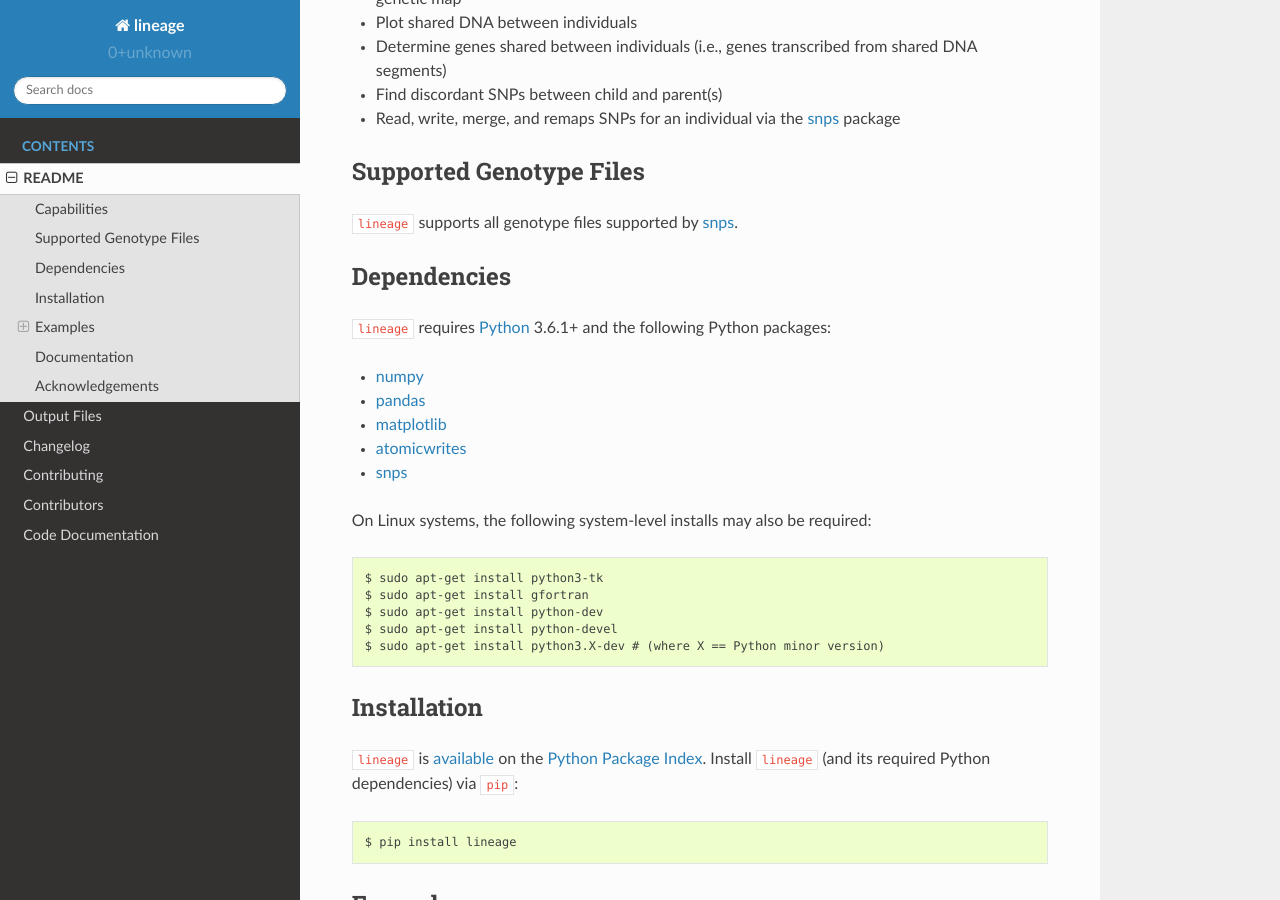
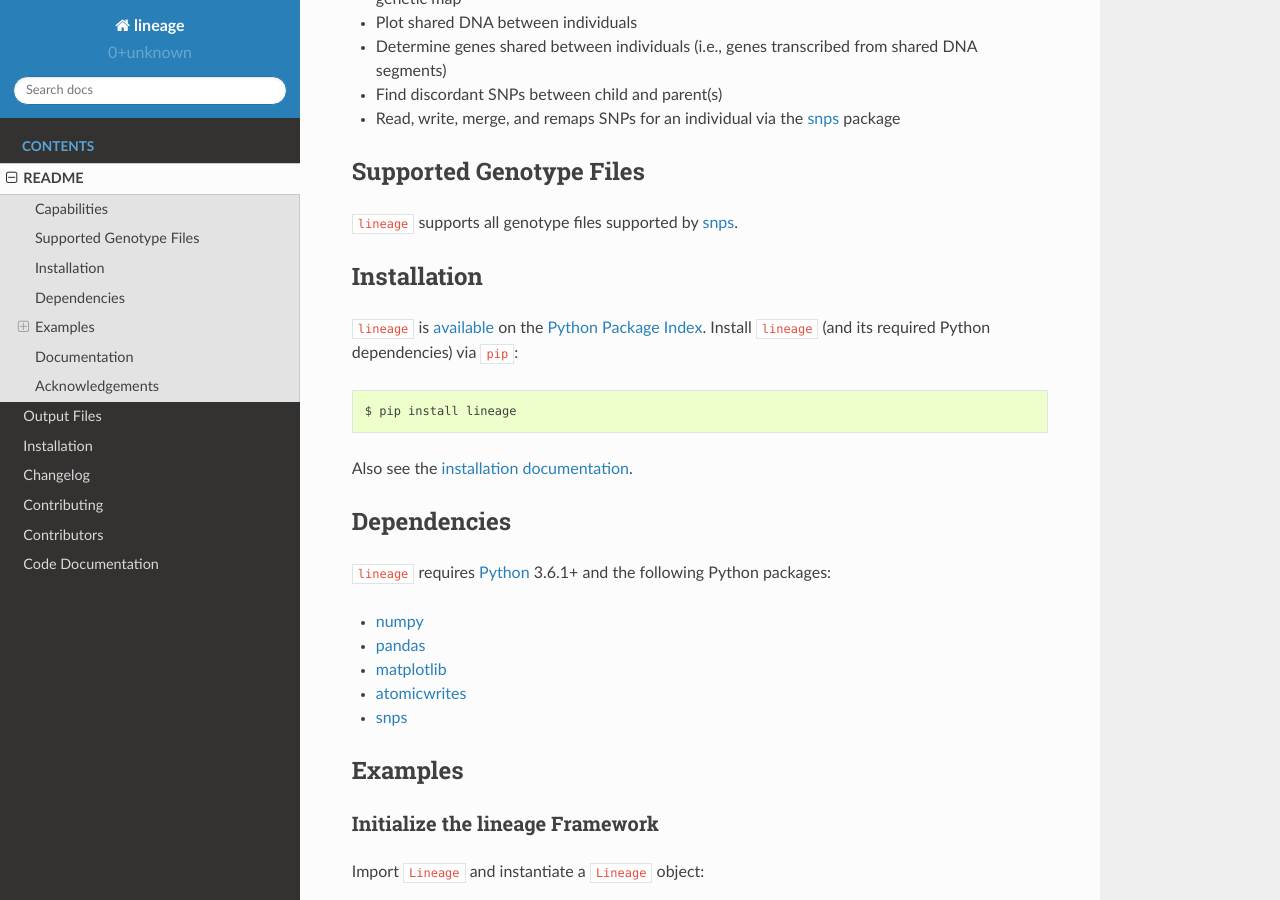
Before and after one commit to apriha/lineage, a Sphinx documentation site: the page built from docs/readme.rst, in a window 1280 px wide and 900 px high, scrolled down 483 px. Built offline with Sphinx 7.4.7 and the Read the Docs theme 2.0.0, drawn with Linux system fonts in a browser that asks for light colours.

Commit message:
Update docs

```diff
--- a/README.rst
+++ b/README.rst
@@ -19,24 +19,6 @@ Supported Genotype Files
 ------------------------
 ``lineage`` supports all genotype files supported by `snps <https://github.com/apriha/snps>`_.
 
-Dependencies
-------------
-``lineage`` requires `Python <https://www.python.org>`_ 3.6.1+ and the following Python packages:
-
-- `numpy <http://www.numpy.org>`_
-- `pandas <http://pandas.pydata.org>`_
-- `matplotlib <http://matplotlib.org>`_
-- `atomicwrites <https://github.com/untitaker/python-atomicwrites>`_
-- `snps <https://github.com/apriha/snps>`_
-
-On Linux systems, the following system-level installs may also be required::
-
-    $ sudo apt-get install python3-tk
-    $ sudo apt-get install gfortran
-    $ sudo apt-get install python-dev
-    $ sudo apt-get install python-devel
-    $ sudo apt-get install python3.X-dev # (where X == Python minor version)
-
 Installation
 ------------
 ``lineage`` is `available <https://pypi.org/project/lineage/>`_ on the
@@ -44,6 +26,18 @@ Installation
 Python dependencies) via ``pip``::
 
     $ pip install lineage
+
+Also see the `installation documentation <https://lineage.readthedocs.io/en/latest/installation.html>`_.
+
+Dependencies
+------------
+``lineage`` requires `Python <https://www.python.org>`_ 3.6.1+ and the following Python packages:
+
+- `numpy <https://numpy.org>`_
+- `pandas <https://pandas.pydata.org>`_
+- `matplotlib <https://matplotlib.org>`_
+- `atomicwrites <https://github.com/untitaker/python-atomicwrites>`_
+- `snps <https://github.com/apriha/snps>`_
 
 Examples
 --------
@@ -90,11 +84,11 @@ Downloading resources/NCBI36_GRCh37.tar.gz
 Here we created ``user662`` with the name ``User662``. In the process, we merged two raw data
 files for this individual. Specifically:
 
-  - ``662.23andme.340.txt.gz`` was loaded.
-  - Then, ``662.ftdna-illumina.341.csv.gz`` was merged. In the process, it was found to have
-    Build 36. So, it was automatically remapped to Build 37 (downloading the remapping data in
-    the process) to match the build of the SNPs already loaded. After this merge, 27 SNP
-    positions and 151 SNP genotypes were found to be discrepant.
+- ``662.23andme.340.txt.gz`` was loaded.
+- Then, ``662.ftdna-illumina.341.csv.gz`` was merged. In the process, it was found to have Build
+  36. So, it was automatically remapped to Build 37 (downloading the remapping data in the
+  process) to match the build of the SNPs already loaded. After this merge, 27 SNP positions and
+  151 SNP genotypes were found to be discrepant.
 
 ``user662`` is represented by an ``Individual`` object, which inherits from ``snps.SNPs``.
 Therefore, all of the `properties and methods <https://snps.readthedocs.io/en/latest/snps.html>`_
--- a/docs/index.rst
+++ b/docs/index.rst
@@ -16,6 +16,7 @@
 
    README <readme>
    output_files
+   installation
    changelog
    contributing
    contributors
```
Also changed, not shown: docs/installation.rst (added, +99 -0 lines).
